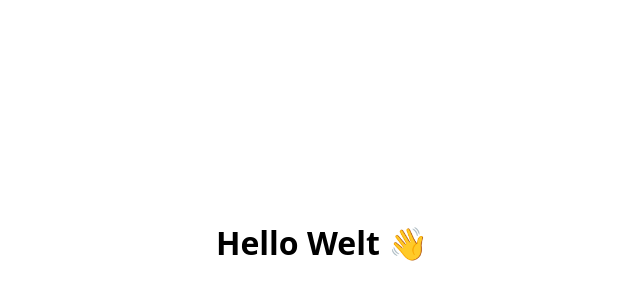
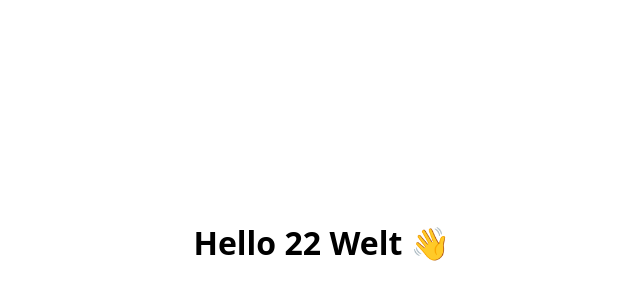
Before and after one commit to ViktorNikolayevIndyn/helloStaticPage, a plain HTML site: page index.html in a window 1280 px wide. Shown: the part 166-466 px from the top of the page, without its empty margins (318-958 px from the left). Drawn offline with Linux system fonts and the light colour scheme.

Commit message:
Update greeting in index.html

```diff
--- a/index.html
+++ b/index.html
@@ -2,6 +2,6 @@
 <html>
 <head><meta charset="utf-8"><title>Hello</title></head>
 <body style="font-family:system-ui;display:grid;place-items:center;height:100vh">
-  <h1>Hello Welt 👋</h1>
+  <h1>Hello 22 Welt 👋</h1>
 </body>
 </html>
```
